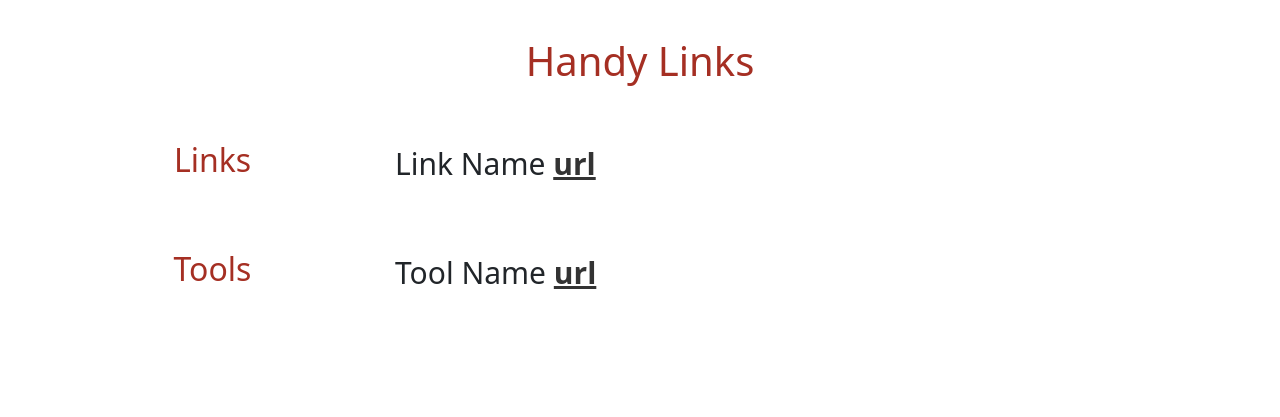
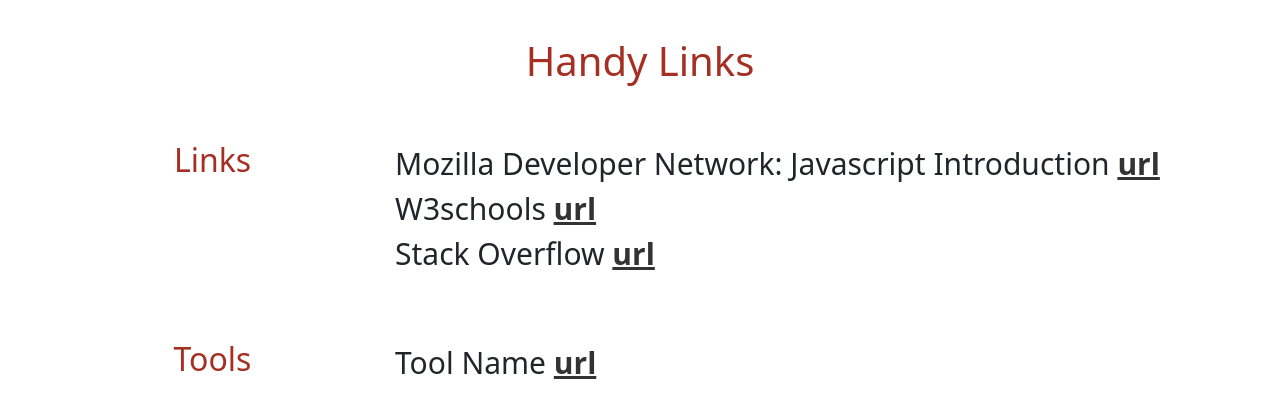
Before and after one commit to Alexg1021/bw-react-apprenticeship, a plain HTML site: page links.html in a window 1280 px wide. Shown: the part 127-544 px from the top of the page. Drawn offline with nearby package versions, Linux system fonts and the light colour scheme.

Commit message:
adding links

```diff
--- a/links.html
+++ b/links.html
@@ -4,7 +4,7 @@
     <meta charset="UTF-8">
     <meta name="viewport" content="width=device-width, initial-scale=1.0">
     <meta http-equiv="X-UA-Compatible" content="ie=edge">
-    <title>[COURSE TITLE]</title>
+    <title>BW: React Apprenticeship</title>
     <link rel="icon" type="image/png" href="favicon.png">
     <link rel="stylesheet" href="css/bootstrap.min.css">
     <link rel="stylesheet" href="css/style.css">
@@ -52,7 +52,9 @@
             <aside class="col"><h2>Links</h2></aside>
             <main class="col-9">
               <ul class="points">
-                <li>Link Name  <a href="#" target="_blank">url</a></li>
+                <li>Mozilla Developer Network: Javascript Introduction  <a href="https://developer.mozilla.org/en-US/" target="_blank">url</a></li>
+                <li>W3schools <a href="https://www.w3schools.com/" target="_blank">url</a></li>
+                <li>Stack Overflow <a href="https://stackoverflow.com/" target="_blank">url</a></li>
               </ul>
             </main>
           </div>
```
